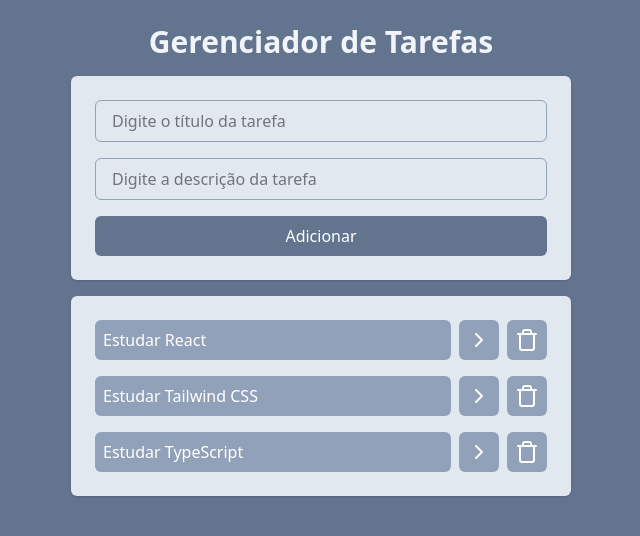
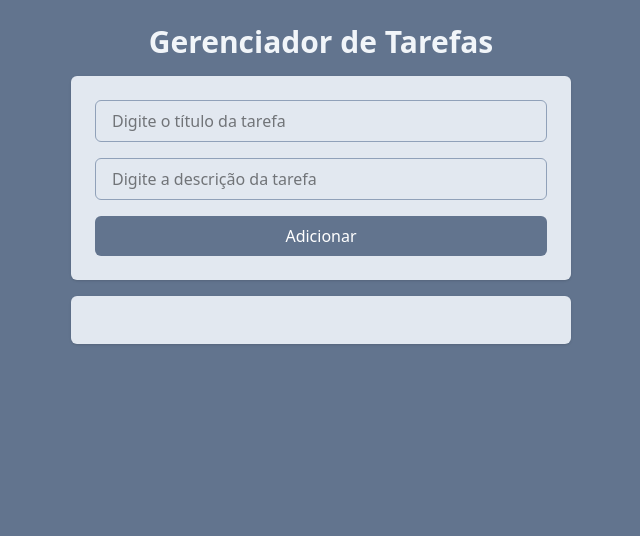
Before and after one commit to alexandrejuniorc/fsc-react, a React (Vite) app: page / in a window 1280 px wide. Shown: the top 536 px of the page, without its empty margins (319-959 px from the left). Built offline with nearby package versions, Linux system fonts and the light colour scheme.

Commit message:
feat: save and get tasks using localStorage

```diff
--- a/src/App.jsx
+++ b/src/App.jsx
@@ -1,30 +1,12 @@
-import { useState } from "react";
+import { useEffect, useState } from "react";
 import AddTask from "./components/AddTask";
 import Tasks from "./components/Tasks";
 import { v4 } from "uuid";
 
 function App() {
-  const [tasks, setTasks] = useState([
-    {
-      id: v4(),
-      title: "Estudar React",
-      description: "Estudar React para criar aplicações web",
-      isCompleted: false,
-    },
-    {
-      id: v4(),
-      title: "Estudar Tailwind CSS",
-      description: "Estudar Tailwind CSS para estilizar aplicações web",
-      isCompleted: false,
-    },
-    {
-      id: v4(),
-      title: "Estudar TypeScript",
-      description:
-        "Estudar TypeScript para adicionar tipagem em aplicações web",
-      isCompleted: false,
-    },
-  ]);
+  const [tasks, setTasks] = useState(
+    JSON.parse(localStorage.getItem("tasks")) || [],
+  );
 
   function onRemoveTask(taskId) {
     const newTasks = tasks.filter((task) => task.id !== taskId);
@@ -58,6 +40,10 @@ function App() {
     setTasks([...tasks, newTask]);
   }
 
+  useEffect(() => {
+    localStorage.setItem("tasks", JSON.stringify(tasks));
+  }, [tasks]);
+
   return (
     <div className="flex h-screen w-screen justify-center bg-slate-500 p-6">
       <div className="w-[500px] space-y-4">
```
